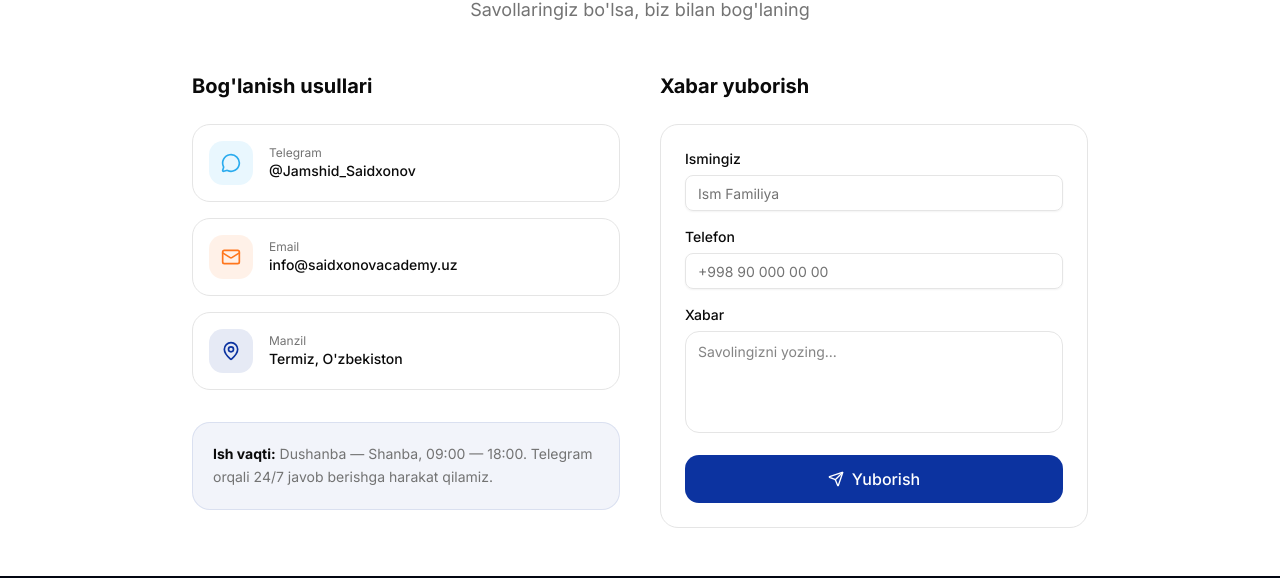
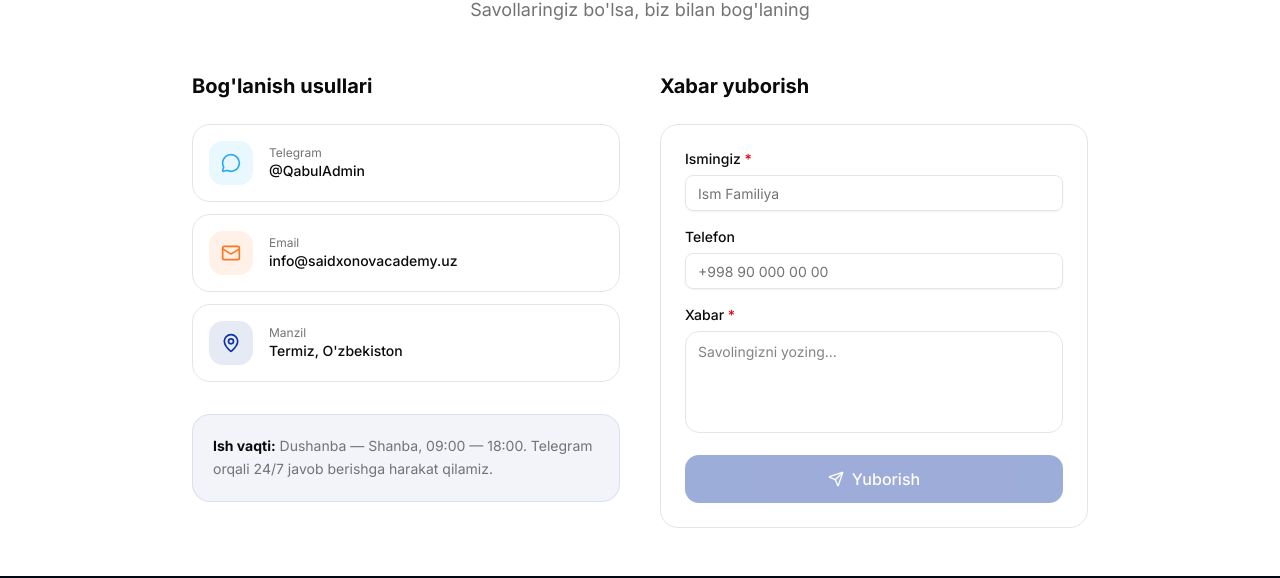
Before and after one commit to Magnus-ghub/math-academy-client, a Next.js app: page /contact in a window 1280 px wide. Shown: the part 169-747 px from the top of the page. Built offline with nearby package versions, Linux system fonts and the light colour scheme; no server answers.

Commit message:
feat: create telegram bot api for contact page

```diff
--- a/src/app/(public)/contact/page.tsx
+++ b/src/app/(public)/contact/page.tsx
@@ -1,17 +1,80 @@
 "use client";
 
 import { useState } from "react";
-import { MessageCircle, Mail, Phone, MapPin, Send } from "lucide-react";
+import { MessageCircle, Mail, Phone, MapPin, Send, CheckCircle2 } from "lucide-react";
 import { Input } from "@/components/ui/input";
 
 const contacts = [
-  { icon: MessageCircle, label: "Telegram", value: "@Jamshid_Saidxonov", href: "https://t.me/Jamshid_Saidxonov", color: "bg-[#2AABEE]/10 text-[#2AABEE]" },
-  { icon: Mail, label: "Email", value: "info@saidxonovacademy.uz", href: "mailto:info@saidxonovacademy.uz", color: "bg-accent/10 text-accent" },
-  { icon: MapPin, label: "Manzil", value: "Termiz, O'zbekiston", href: "#", color: "bg-primary/10 text-primary" },
+  {
+    icon: MessageCircle,
+    label: "Telegram",
+    value: "@QabulAdmin",
+    href: "https://t.me/QabulAdmin",
+    color: "bg-[#2AABEE]/10 text-[#2AABEE]",
+  },
+  {
+    icon: Mail,
+    label: "Email",
+    value: "info@saidxonovacademy.uz",
+    href: "#",
+    color: "bg-accent/10 text-accent",
+  },
+  {
+    icon: MapPin,
+    label: "Manzil",
+    value: "Termiz, O'zbekiston",
+    href: "#",
+    color: "bg-primary/10 text-primary",
+  },
 ];
 
 export default function ContactPage() {
   const [form, setForm] = useState({ name: "", phone: "", message: "" });
+  const [submitted, setSubmitted] = useState(false);
+  const [sending, setSending] = useState(false);
+  const [error, setError] = useState("");
+
+  const handleSubmit = async (e: React.SyntheticEvent<HTMLFormElement>) => {
+    e.preventDefault();
+    if (!form.name.trim() || !form.message.trim()) return;
+    setSending(true);
+    setError("");
+
+    const token = process.env.NEXT_PUBLIC_TELEGRAM_CONTACT_BOT_TOKEN;
+    const chatId = process.env.NEXT_PUBLIC_TELEGRAM_CONTACT_CHAT_ID;
+
+    const text = [
+      "📬 <b>Yangi murojaat</b>",
+      "",
+      `👤 <b>Ism:</b> ${form.name}`,
+      form.phone ? `📞 <b>Telefon:</b> ${form.phone}` : null,
+      `💬 <b>Xabar:</b> ${form.message}`,
+    ]
+      .filter(Boolean)
+      .join("\n");
+
+    try {
+      const res = await fetch(
+        `https://api.telegram.org/bot${token}/sendMessage`,
+        {
+          method: "POST",
+          headers: { "Content-Type": "application/json" },
+          body: JSON.stringify({ chat_id: chatId, text, parse_mode: "HTML" }),
+        }
+      );
+      if (!res.ok) throw new Error();
+      setSubmitted(true);
+    } catch {
+      setError("Xabar yuborilmadi. Iltimos qayta urinib ko'ring.");
+    } finally {
+      setSending(false);
+    }
+  };
+
+  const handleReset = () => {
+    setForm({ name: "", phone: "", message: "" });
+    setSubmitted(false);
+  };
 
   return (
     <div className="container mx-auto px-4 py-12">
@@ -23,23 +86,24 @@ export default function ContactPage() {
       </div>
 
       <div className="grid grid-cols-1 lg:grid-cols-2 gap-10 max-w-4xl mx-auto">
+
         {/* Contact info */}
         <div>
           <h2 className="text-xl font-bold mb-6">Bog'lanish usullari</h2>
-          <div className="space-y-4 mb-8">
-            {contacts.map((contact) => (
+          <div className="space-y-3 mb-8">
+            {contacts.map((c) => (
               <a
-                key={contact.label}
-                href={contact.href}
+                key={c.label}
+                href={c.href}
                 className="flex items-center gap-4 p-4 bg-background rounded-2xl border border-border hover:shadow-md transition-all group"
               >
-                <div className={`w-11 h-11 rounded-xl flex items-center justify-center ${contact.color}`}>
-                  <contact.icon className="w-5 h-5" />
+                <div className={`w-11 h-11 rounded-xl flex items-center justify-center shrink-0 ${c.color}`}>
+                  <c.icon className="w-5 h-5" />
                 </div>
                 <div>
-                  <p className="text-xs text-muted-foreground">{contact.label}</p>
+                  <p className="text-xs text-muted-foreground">{c.label}</p>
                   <p className="font-medium text-sm group-hover:text-primary transition-colors">
-                    {contact.value}
+                    {c.value}
                   </p>
                 </div>
               </a>
@@ -57,38 +121,78 @@ export default function ContactPage() {
         {/* Form */}
         <div>
           <h2 className="text-xl font-bold mb-6">Xabar yuborish</h2>
-          <div className="bg-background rounded-2xl border border-border p-6 space-y-4">
+
+          {submitted ? (
+            <div className="bg-background rounded-2xl border border-border p-8 flex flex-col items-center text-center gap-4">
+              <div className="w-16 h-16 rounded-full bg-green-500/10 flex items-center justify-center">
+                <CheckCircle2 className="w-8 h-8 text-green-500" />
+              </div>
               <div>
-              <label className="text-sm font-medium mb-1.5 block">Ismingiz</label>
+                <h3 className="font-bold text-lg mb-1">Xabar yuborildi!</h3>
+                <p className="text-muted-foreground text-sm">
+                  Tez orada siz bilan bog'lanamiz. Telegram orqali ham murojaat qilishingiz mumkin.
+                </p>
+              </div>
+              <button
+                onClick={handleReset}
+                className="text-sm text-primary hover:underline"
+              >
+                Yangi xabar yuborish
+              </button>
+            </div>
+          ) : (
+            <form
+              onSubmit={handleSubmit}
+              className="bg-background rounded-2xl border border-border p-6 space-y-4"
+            >
+              <div>
+                <label className="text-sm font-medium mb-1.5 block">
+                  Ismingiz <span className="text-destructive">*</span>
+                </label>
                 <Input
                   placeholder="Ism Familiya"
                   value={form.name}
                   onChange={(e) => setForm({ ...form, name: e.target.value })}
+                  required
                 />
               </div>
               <div>
-              <label className="text-sm font-medium mb-1.5 block">Telefon</label>
+                <label className="text-sm font-medium mb-1.5 block">
+                  Telefon
+                </label>
                 <Input
+                  type="tel"
                   placeholder="+998 90 000 00 00"
                   value={form.phone}
                   onChange={(e) => setForm({ ...form, phone: e.target.value })}
                 />
               </div>
               <div>
-              <label className="text-sm font-medium mb-1.5 block">Xabar</label>
+                <label className="text-sm font-medium mb-1.5 block">
+                  Xabar <span className="text-destructive">*</span>
+                </label>
                 <textarea
                   className="w-full border border-border rounded-xl px-3 py-2.5 text-sm bg-background focus:outline-none focus:ring-2 focus:ring-primary/20 resize-none"
                   rows={4}
                   placeholder="Savolingizni yozing..."
                   value={form.message}
                   onChange={(e) => setForm({ ...form, message: e.target.value })}
+                  required
                 />
               </div>
-            <button className="w-full flex items-center justify-center gap-2 bg-primary text-white py-3 rounded-xl font-medium hover:bg-primary/90 transition-colors">
+              {error && (
+                <p className="text-xs text-destructive text-center">{error}</p>
+              )}
+              <button
+                type="submit"
+                disabled={sending || !form.name.trim() || !form.message.trim()}
+                className="w-full flex items-center justify-center gap-2 bg-primary text-white py-3 rounded-xl font-medium hover:bg-primary/90 disabled:opacity-40 disabled:cursor-not-allowed transition-colors"
+              >
                 <Send className="w-4 h-4" />
-              Yuborish
+                {sending ? "Yuborilmoqda..." : "Yuborish"}
               </button>
-          </div>
+            </form>
+          )}
         </div>
       </div>
     </div>
--- /dev/null
+++ b/src/app/api/contact/route.ts
@@ -0,0 +1,41 @@
+import { NextRequest, NextResponse } from "next/server";
+
+const TOKEN = process.env.TELEGRAM_CONTACT_BOT_TOKEN;
+const CHAT_ID = process.env.TELEGRAM_CONTACT_CHAT_ID;
+
+export async function POST(req: NextRequest) {
+  if (!TOKEN || !CHAT_ID) {
+    return NextResponse.json({ error: "Bot sozlanmagan" }, { status: 500 });
+  }
+
+  const { name, phone, message } = await req.json();
+
+  if (!name?.trim() || !message?.trim()) {
+    return NextResponse.json({ error: "Maydonlar to'ldirilmagan" }, { status: 400 });
+  }
+
+  const text = [
+    "📬 <b>Yangi murojaat</b>",
+    "",
+    `👤 <b>Ism:</b> ${name}`,
+    phone ? `📞 <b>Telefon:</b> ${phone}` : null,
+    `💬 <b>Xabar:</b> ${message}`,
+  ]
+    .filter(Boolean)
+    .join("\n");
+
+  const res = await fetch(
+    `https://api.telegram.org/bot${TOKEN}/sendMessage`,
+    {
+      method: "POST",
+      headers: { "Content-Type": "application/json" },
+      body: JSON.stringify({ chat_id: CHAT_ID, text, parse_mode: "HTML" }),
+    }
+  );
+
+  if (!res.ok) {
+    return NextResponse.json({ error: "Telegram xatosi" }, { status: 502 });
+  }
+
+  return NextResponse.json({ ok: true });
+}
```
Lines whose indentation alone changed are shown as unchanged.
